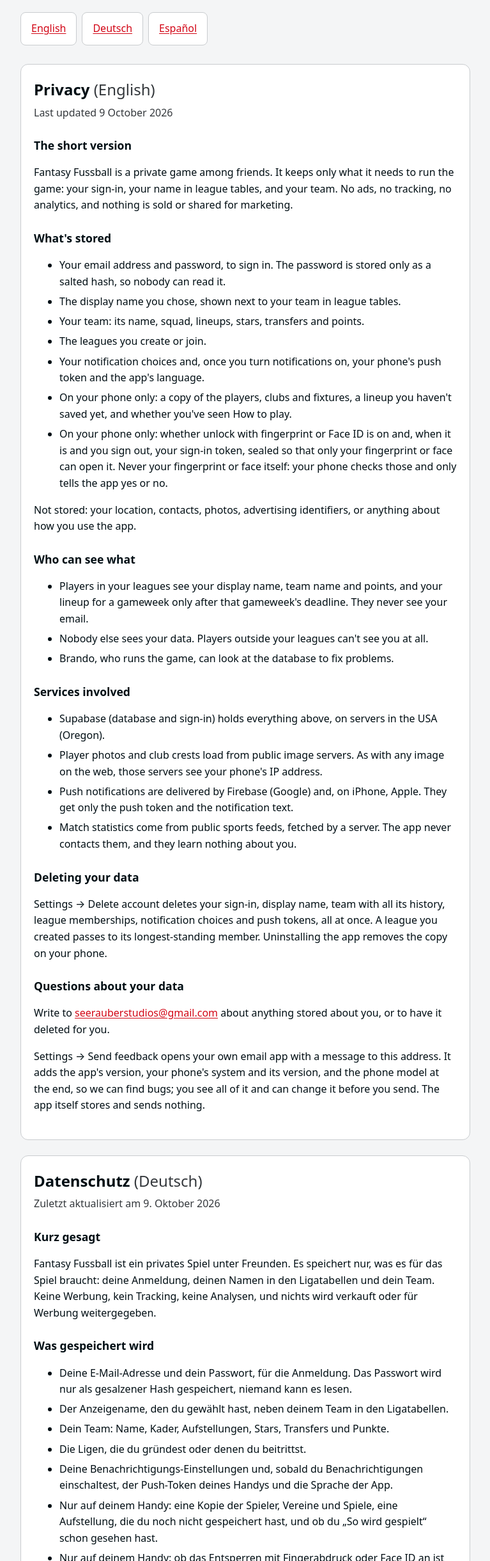
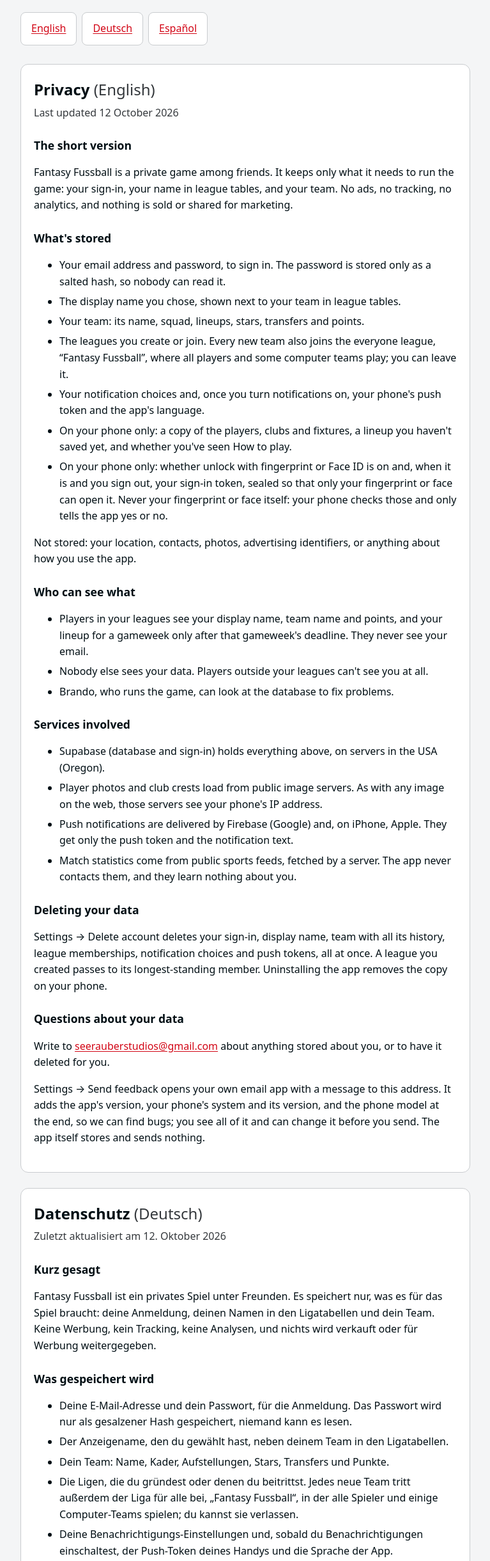
Before and after one commit to brandoFS/fantasy-fussball, a plain HTML site: page privacy/index.html in a window 1280 px wide. Shown: the part 89-2529 px from the top of the page at 64% size, without its empty margins (256-1023 px from the left). Drawn offline with Linux system fonts and the light colour scheme.

Commit message:
Privacy: every new team joins the everyone league, and can leave it
Matches the in-app text from brandoFS/podolski#247.

Co-Authored-By: Claude Opus 5.5 <noreply@anthropic.com>

```diff
--- a/privacy/index.html
+++ b/privacy/index.html
@@ -18,27 +18,27 @@ li{margin:.35rem 0}
 </style></head>
 <body><main><h1>Fantasy Fussball</h1><nav aria-label="Language / Sprache / Idioma"><ul><li><a href="#en" lang="en" hreflang="en">English</a></li><li><a href="#de" lang="de" hreflang="de">Deutsch</a></li><li><a href="#es" lang="es" hreflang="es">Español</a></li></ul></nav><section lang="en" id="en" aria-labelledby="en-title">
 <h2 id="en-title">Privacy <span class="lang">(English)</span></h2>
-<p class="updated">Last updated 9 October 2026</p>
+<p class="updated">Last updated 12 October 2026</p>
 <h3>The short version</h3><p>Fantasy Fussball is a private game among friends. It keeps only what it needs to run the game: your sign-in, your name in league tables, and your team. No ads, no tracking, no analytics, and nothing is sold or shared for marketing.</p>
-<h3>What&#x27;s stored</h3><ul><li>Your email address and password, to sign in. The password is stored only as a salted hash, so nobody can read it.</li><li>The display name you chose, shown next to your team in league tables.</li><li>Your team: its name, squad, lineups, stars, transfers and points.</li><li>The leagues you create or join.</li><li>Your notification choices and, once you turn notifications on, your phone&#x27;s push token and the app&#x27;s language.</li><li>On your phone only: a copy of the players, clubs and fixtures, a lineup you haven&#x27;t saved yet, and whether you&#x27;ve seen How to play.</li><li>On your phone only: whether unlock with fingerprint or Face ID is on and, when it is and you sign out, your sign-in token, sealed so that only your fingerprint or face can open it. Never your fingerprint or face itself: your phone checks those and only tells the app yes or no.</li></ul><p>Not stored: your location, contacts, photos, advertising identifiers, or anything about how you use the app.</p>
+<h3>What&#x27;s stored</h3><ul><li>Your email address and password, to sign in. The password is stored only as a salted hash, so nobody can read it.</li><li>The display name you chose, shown next to your team in league tables.</li><li>Your team: its name, squad, lineups, stars, transfers and points.</li><li>The leagues you create or join. Every new team also joins the everyone league, “Fantasy Fussball”, where all players and some computer teams play; you can leave it.</li><li>Your notification choices and, once you turn notifications on, your phone&#x27;s push token and the app&#x27;s language.</li><li>On your phone only: a copy of the players, clubs and fixtures, a lineup you haven&#x27;t saved yet, and whether you&#x27;ve seen How to play.</li><li>On your phone only: whether unlock with fingerprint or Face ID is on and, when it is and you sign out, your sign-in token, sealed so that only your fingerprint or face can open it. Never your fingerprint or face itself: your phone checks those and only tells the app yes or no.</li></ul><p>Not stored: your location, contacts, photos, advertising identifiers, or anything about how you use the app.</p>
 <h3>Who can see what</h3><ul><li>Players in your leagues see your display name, team name and points, and your lineup for a gameweek only after that gameweek&#x27;s deadline. They never see your email.</li><li>Nobody else sees your data. Players outside your leagues can&#x27;t see you at all.</li><li>Brando, who runs the game, can look at the database to fix problems.</li></ul>
 <h3>Services involved</h3><ul><li>Supabase (database and sign-in) holds everything above, on servers in the USA (Oregon).</li><li>Player photos and club crests load from public image servers. As with any image on the web, those servers see your phone&#x27;s IP address.</li><li>Push notifications are delivered by Firebase (Google) and, on iPhone, Apple. They get only the push token and the notification text.</li><li>Match statistics come from public sports feeds, fetched by a server. The app never contacts them, and they learn nothing about you.</li></ul>
 <h3>Deleting your data</h3><p>Settings → Delete account deletes your sign-in, display name, team with all its history, league memberships, notification choices and push tokens, all at once. A league you created passes to its longest-standing member. Uninstalling the app removes the copy on your phone.</p>
 <h3>Questions about your data</h3><p>Write to <a href="mailto:seerauberstudios@gmail.com">seerauberstudios@gmail.com</a> about anything stored about you, or to have it deleted for you.</p><p>Settings → Send feedback opens your own email app with a message to this address. It adds the app&#x27;s version, your phone&#x27;s system and its version, and the phone model at the end, so we can find bugs; you see all of it and can change it before you send. The app itself stores and sends nothing.</p>
 </section><section lang="de" id="de" aria-labelledby="de-title">
 <h2 id="de-title">Datenschutz <span class="lang">(Deutsch)</span></h2>
-<p class="updated">Zuletzt aktualisiert am 9. Oktober 2026</p>
+<p class="updated">Zuletzt aktualisiert am 12. Oktober 2026</p>
 <h3>Kurz gesagt</h3><p>Fantasy Fussball ist ein privates Spiel unter Freunden. Es speichert nur, was es für das Spiel braucht: deine Anmeldung, deinen Namen in den Ligatabellen und dein Team. Keine Werbung, kein Tracking, keine Analysen, und nichts wird verkauft oder für Werbung weitergegeben.</p>
-<h3>Was gespeichert wird</h3><ul><li>Deine E-Mail-Adresse und dein Passwort, für die Anmeldung. Das Passwort wird nur als gesalzener Hash gespeichert, niemand kann es lesen.</li><li>Der Anzeigename, den du gewählt hast, neben deinem Team in den Ligatabellen.</li><li>Dein Team: Name, Kader, Aufstellungen, Stars, Transfers und Punkte.</li><li>Die Ligen, die du gründest oder denen du beitrittst.</li><li>Deine Benachrichtigungs-Einstellungen und, sobald du Benachrichtigungen einschaltest, der Push-Token deines Handys und die Sprache der App.</li><li>Nur auf deinem Handy: eine Kopie der Spieler, Vereine und Spiele, eine Aufstellung, die du noch nicht gespeichert hast, und ob du „So wird gespielt“ schon gesehen hast.</li><li>Nur auf deinem Handy: ob das Entsperren mit Fingerabdruck oder Face ID an ist und, wenn ja und du dich abmeldest, dein Anmelde-Token, so versiegelt, dass nur dein Fingerabdruck oder Gesicht es öffnen kann. Nie dein Fingerabdruck oder Gesicht selbst: Das prüft dein Handy und sagt der App nur Ja oder Nein.</li></ul><p>Nicht gespeichert: dein Standort, deine Kontakte, Fotos, Werbe-IDs oder irgendetwas darüber, wie du die App nutzt.</p>
+<h3>Was gespeichert wird</h3><ul><li>Deine E-Mail-Adresse und dein Passwort, für die Anmeldung. Das Passwort wird nur als gesalzener Hash gespeichert, niemand kann es lesen.</li><li>Der Anzeigename, den du gewählt hast, neben deinem Team in den Ligatabellen.</li><li>Dein Team: Name, Kader, Aufstellungen, Stars, Transfers und Punkte.</li><li>Die Ligen, die du gründest oder denen du beitrittst. Jedes neue Team tritt außerdem der Liga für alle bei, „Fantasy Fussball“, in der alle Spieler und einige Computer-Teams spielen; du kannst sie verlassen.</li><li>Deine Benachrichtigungs-Einstellungen und, sobald du Benachrichtigungen einschaltest, der Push-Token deines Handys und die Sprache der App.</li><li>Nur auf deinem Handy: eine Kopie der Spieler, Vereine und Spiele, eine Aufstellung, die du noch nicht gespeichert hast, und ob du „So wird gespielt“ schon gesehen hast.</li><li>Nur auf deinem Handy: ob das Entsperren mit Fingerabdruck oder Face ID an ist und, wenn ja und du dich abmeldest, dein Anmelde-Token, so versiegelt, dass nur dein Fingerabdruck oder Gesicht es öffnen kann. Nie dein Fingerabdruck oder Gesicht selbst: Das prüft dein Handy und sagt der App nur Ja oder Nein.</li></ul><p>Nicht gespeichert: dein Standort, deine Kontakte, Fotos, Werbe-IDs oder irgendetwas darüber, wie du die App nutzt.</p>
 <h3>Wer was sieht</h3><ul><li>Mitspieler in deinen Ligen sehen deinen Anzeigenamen, deinen Teamnamen und deine Punkte, deine Aufstellung für einen Spieltag aber erst nach dessen Deadline. Deine E-Mail-Adresse sehen sie nie.</li><li>Sonst sieht niemand deine Daten. Wer nicht in deinen Ligen ist, sieht dich gar nicht.</li><li>Brando, der das Spiel betreibt, kann in die Datenbank schauen, um Fehler zu beheben.</li></ul>
 <h3>Beteiligte Dienste</h3><ul><li>Supabase (Datenbank und Anmeldung) speichert alles oben Genannte, auf Servern in den USA (Oregon).</li><li>Spielerfotos und Vereinswappen kommen von öffentlichen Bildservern. Wie bei jedem Bild im Netz sehen diese Server dabei die IP-Adresse deines Handys.</li><li>Push-Benachrichtigungen stellen Firebase (Google) und auf dem iPhone Apple zu. Sie bekommen nur den Push-Token und den Text der Benachrichtigung.</li><li>Die Spielstatistiken stammen aus öffentlichen Sport-Feeds, die ein Server abruft. Die App selbst kontaktiert sie nie, und sie erfahren nichts über dich.</li></ul>
 <h3>Deine Daten löschen</h3><p>Einstellungen → Konto löschen löscht auf einmal deine Anmeldung, deinen Anzeigenamen, dein Team mit seinem ganzen Verlauf, deine Ligamitgliedschaften, Benachrichtigungs-Einstellungen und Push-Tokens. Eine Liga, die du gegründet hast, geht an das Mitglied, das am längsten dabei ist. Wenn du die App deinstallierst, ist auch die Kopie auf deinem Handy weg.</p>
 <h3>Fragen zu deinen Daten</h3><p>Schreib an <a href="mailto:seerauberstudios@gmail.com">seerauberstudios@gmail.com</a>, wenn du etwas über deine gespeicherten Daten wissen oder sie löschen lassen willst.</p><p>Einstellungen → Feedback senden öffnet deine eigene E-Mail-App mit einer Nachricht an diese Adresse. Am Ende stehen die Version der App, das System deines Handys mit seiner Version und das Handymodell, damit wir Fehler finden; du siehst alles und kannst es vor dem Senden ändern. Die App selbst speichert und sendet nichts.</p>
 </section><section lang="es" id="es" aria-labelledby="es-title">
 <h2 id="es-title">Privacidad <span class="lang">(Español)</span></h2>
-<p class="updated">Última actualización: 9 de octubre de 2026</p>
+<p class="updated">Última actualización: 12 de octubre de 2026</p>
 <h3>En resumen</h3><p>Fantasy Fussball es un juego privado entre amigos. Solo guarda lo que necesita para funcionar: tu inicio de sesión, tu nombre en las tablas de liga y tu equipo. Sin anuncios, sin rastreo, sin analíticas, y nada se vende ni se comparte con fines publicitarios.</p>
-<h3>Qué se guarda</h3><ul><li>Tu correo y tu contraseña, para iniciar sesión. La contraseña solo se guarda como un hash con sal, así que nadie puede leerla.</li><li>El nombre que elegiste, que aparece junto a tu equipo en las tablas de liga.</li><li>Tu equipo: su nombre, plantilla, alineaciones, estrellas, fichajes y puntos.</li><li>Las ligas que creas o a las que te unes.</li><li>Tus opciones de notificaciones y, cuando las activas, el token de notificaciones de tu teléfono y el idioma de la app.</li><li>Solo en tu teléfono: una copia de los jugadores, clubes y partidos, una alineación que aún no guardas y si ya viste «Cómo jugar».</li><li>Solo en tu teléfono: si el desbloqueo con huella o Face ID está activado y, si lo está y cierras sesión, tu token de inicio de sesión, sellado para que solo tu huella o tu cara puedan abrirlo. Nunca tu huella ni tu cara: tu teléfono las comprueba y solo le dice a la app sí o no.</li></ul><p>No se guarda: tu ubicación, tus contactos, tus fotos, identificadores publicitarios ni nada sobre cómo usas la app.</p>
+<h3>Qué se guarda</h3><ul><li>Tu correo y tu contraseña, para iniciar sesión. La contraseña solo se guarda como un hash con sal, así que nadie puede leerla.</li><li>El nombre que elegiste, que aparece junto a tu equipo en las tablas de liga.</li><li>Tu equipo: su nombre, plantilla, alineaciones, estrellas, fichajes y puntos.</li><li>Las ligas que creas o a las que te unes. Cada equipo nuevo entra también en la liga de todos, «Fantasy Fussball», donde juegan todos los jugadores y algunos equipos del ordenador; puedes salir de ella.</li><li>Tus opciones de notificaciones y, cuando las activas, el token de notificaciones de tu teléfono y el idioma de la app.</li><li>Solo en tu teléfono: una copia de los jugadores, clubes y partidos, una alineación que aún no guardas y si ya viste «Cómo jugar».</li><li>Solo en tu teléfono: si el desbloqueo con huella o Face ID está activado y, si lo está y cierras sesión, tu token de inicio de sesión, sellado para que solo tu huella o tu cara puedan abrirlo. Nunca tu huella ni tu cara: tu teléfono las comprueba y solo le dice a la app sí o no.</li></ul><p>No se guarda: tu ubicación, tus contactos, tus fotos, identificadores publicitarios ni nada sobre cómo usas la app.</p>
 <h3>Quién ve qué</h3><ul><li>Los jugadores de tus ligas ven tu nombre, el nombre de tu equipo y tus puntos, y tu alineación de una jornada solo después de su cierre. Nunca ven tu correo.</li><li>Nadie más ve tus datos. Quien no está en tus ligas no te ve en absoluto.</li><li>Brando, quien administra el juego, puede revisar la base de datos para corregir problemas.</li></ul>
 <h3>Servicios que intervienen</h3><ul><li>Supabase (base de datos e inicio de sesión) guarda todo lo anterior, en servidores en Estados Unidos (Oregón).</li><li>Las fotos de los jugadores y los escudos se cargan desde servidores públicos de imágenes. Como con cualquier imagen en internet, esos servidores ven la dirección IP de tu teléfono.</li><li>Las notificaciones push las entregan Firebase (Google) y, en iPhone, Apple. Solo reciben el token y el texto de la notificación.</li><li>Las estadísticas de los partidos vienen de fuentes deportivas públicas que consulta un servidor. La app nunca se conecta a ellas y no saben nada de ti.</li></ul>
 <h3>Borrar tus datos</h3><p>Ajustes → Eliminar cuenta borra de una vez tu inicio de sesión, tu nombre, tu equipo con todo su historial, tus ligas, tus opciones de notificaciones y tus tokens. Una liga que creaste pasa al miembro más antiguo. Al desinstalar la app también se borra la copia en tu teléfono.</p>
```
